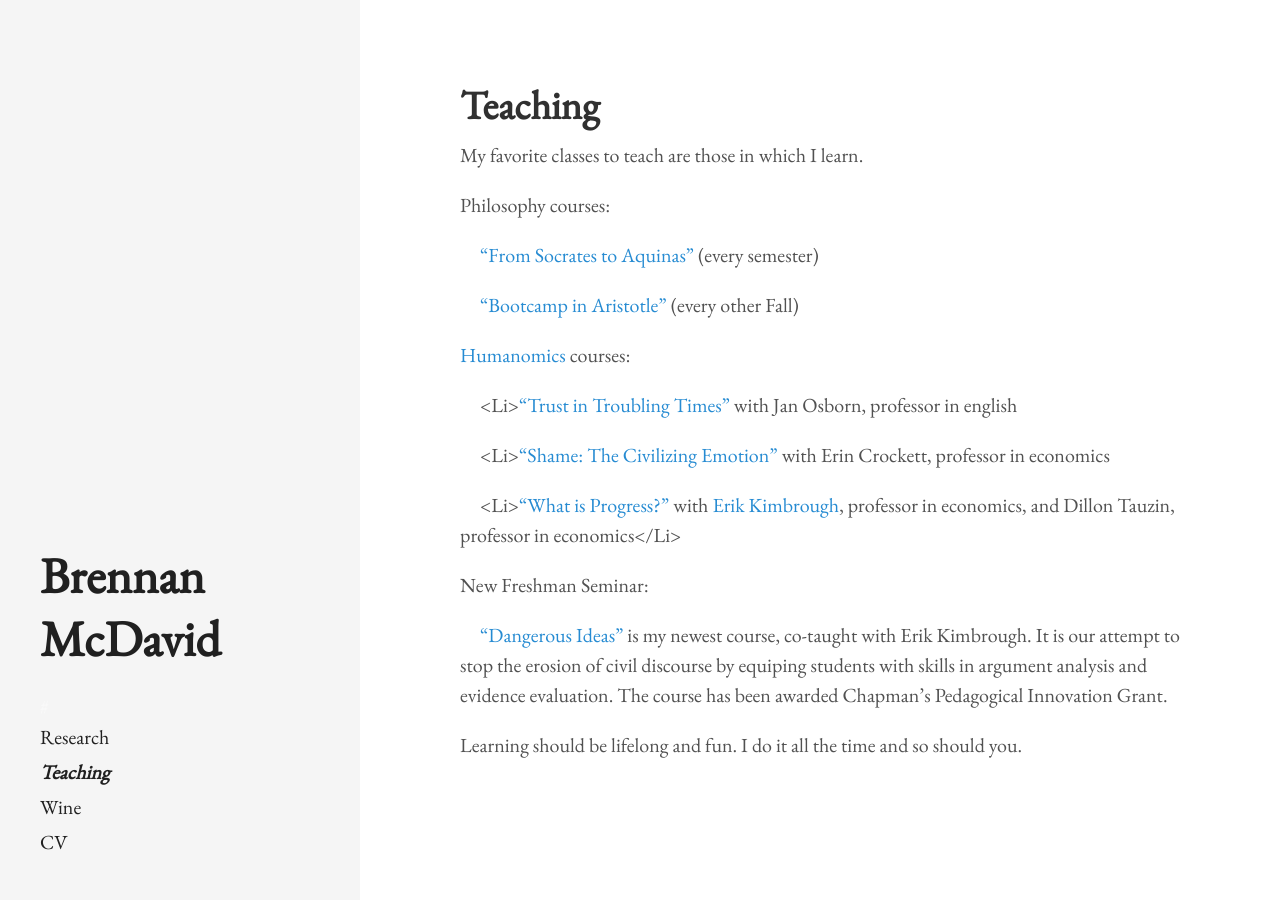
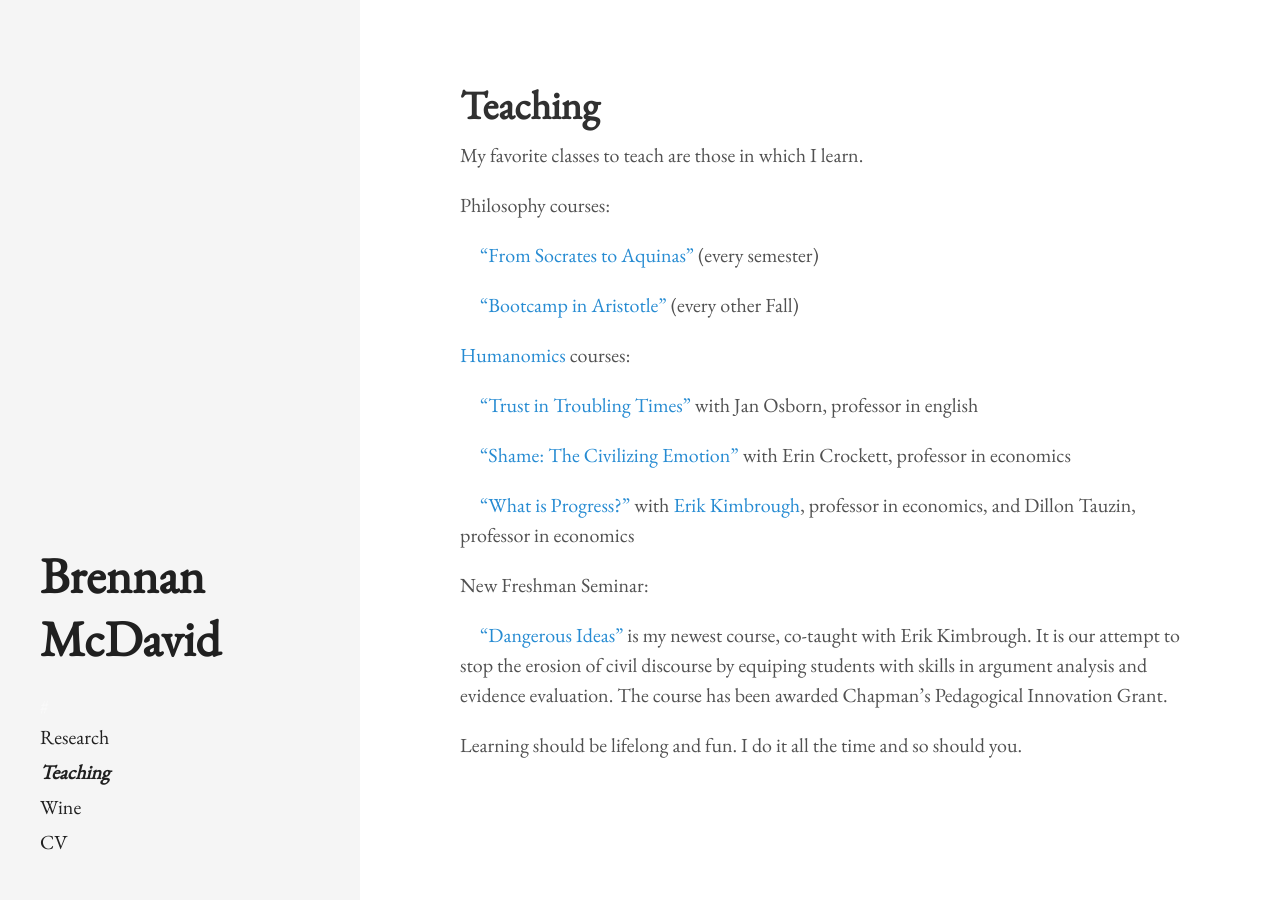
Before and after one commit to bkmcdavid/bkmcdavid.github.io, a Jekyll site: the page built from teaching.md, in a window 1280 px wide. Built offline with Jekyll 4.4.1, drawn with Linux system fonts in a browser that asks for light colours.

```diff
--- a/teaching.md
+++ b/teaching.md
@@ -14,11 +14,11 @@ Philosophy courses:
 
 <a href="https://www.chapman.edu/research/institutes-and-centers/smith-institute-for-political-economy-and-philosophy/academics-and-research/humanomics.aspx">Humanomics</a> courses:
 
-&nbsp;&nbsp;&nbsp;&nbsp;&nbsp;<Li><a href="https://www.brennanmcdavid.com/pdfs/357syllabus.Updated.05.04.20.pdf">"Trust in Troubling Times"</a> with Jan Osborn, professor in english
+&nbsp;&nbsp;&nbsp;&nbsp;&nbsp;<a href="https://www.brennanmcdavid.com/pdfs/357syllabus.Updated.05.04.20.pdf">"Trust in Troubling Times"</a> with Jan Osborn, professor in english
 
-&nbsp;&nbsp;&nbsp;&nbsp;&nbsp;<Li><a href="https://www.brennanmcdavid.com/pdfs/357syllabusShame.pdf">"Shame: The Civilizing Emotion"</a> with Erin Crockett, professor in economics
+&nbsp;&nbsp;&nbsp;&nbsp;&nbsp;<a href="https://www.brennanmcdavid.com/pdfs/357syllabusShame.pdf">"Shame: The Civilizing Emotion"</a> with Erin Crockett, professor in economics
 
-&nbsp;&nbsp;&nbsp;&nbsp;&nbsp;<Li><a href="https://www.brennanmcdavid.com/pdfs/2023HumanomicsProgress.pdf">"What is Progress?"</a> with <a href="https://sites.google.com/site/erikkimbrough/">Erik Kimbrough</a>, professor in economics, and Dillon Tauzin, professor in economics</Li>
+&nbsp;&nbsp;&nbsp;&nbsp;&nbsp;<a href="https://www.brennanmcdavid.com/pdfs/2023HumanomicsProgress.pdf">"What is Progress?"</a> with <a href="https://sites.google.com/site/erikkimbrough/">Erik Kimbrough</a>, professor in economics, and Dillon Tauzin, professor in economics
 
 New Freshman Seminar:
 
```
